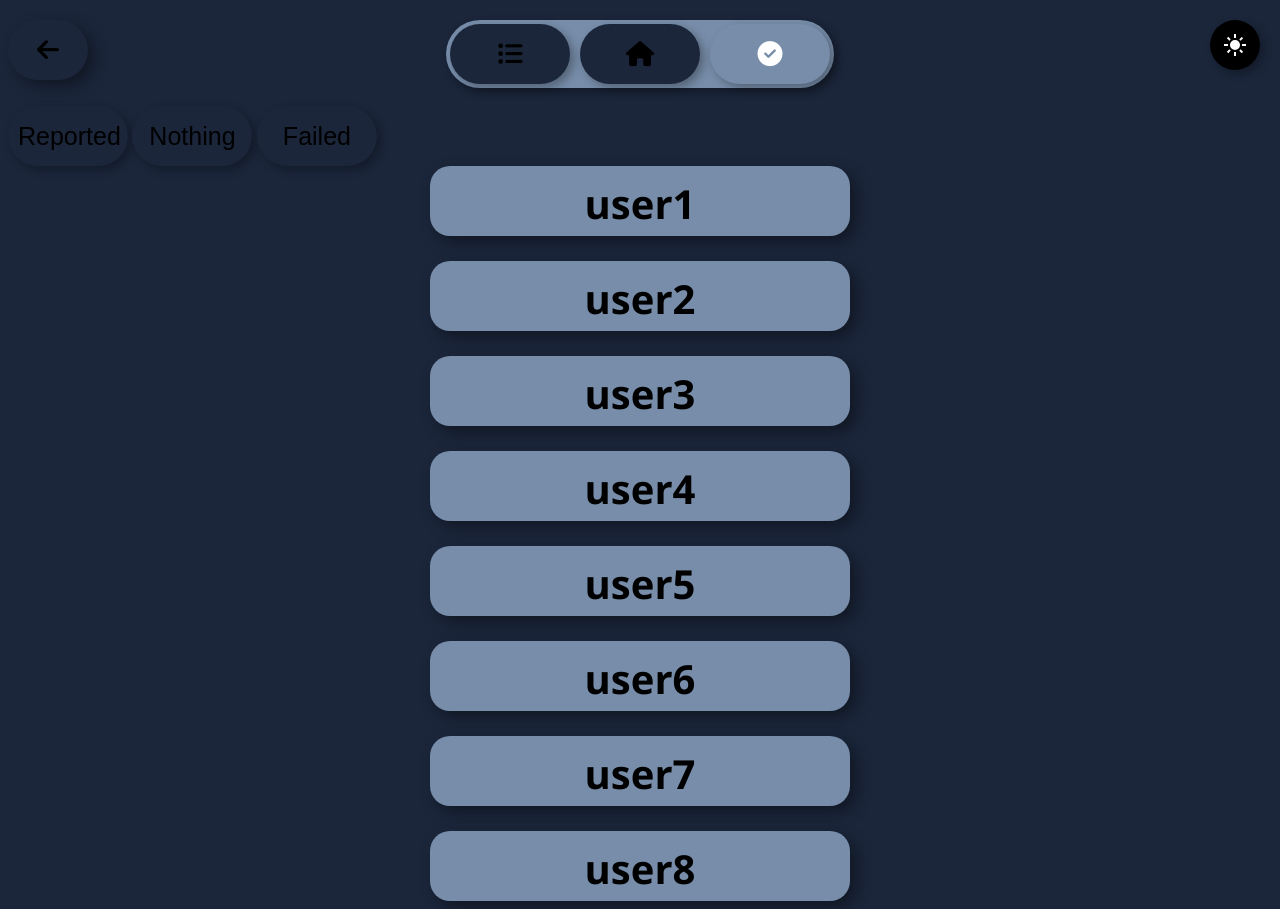
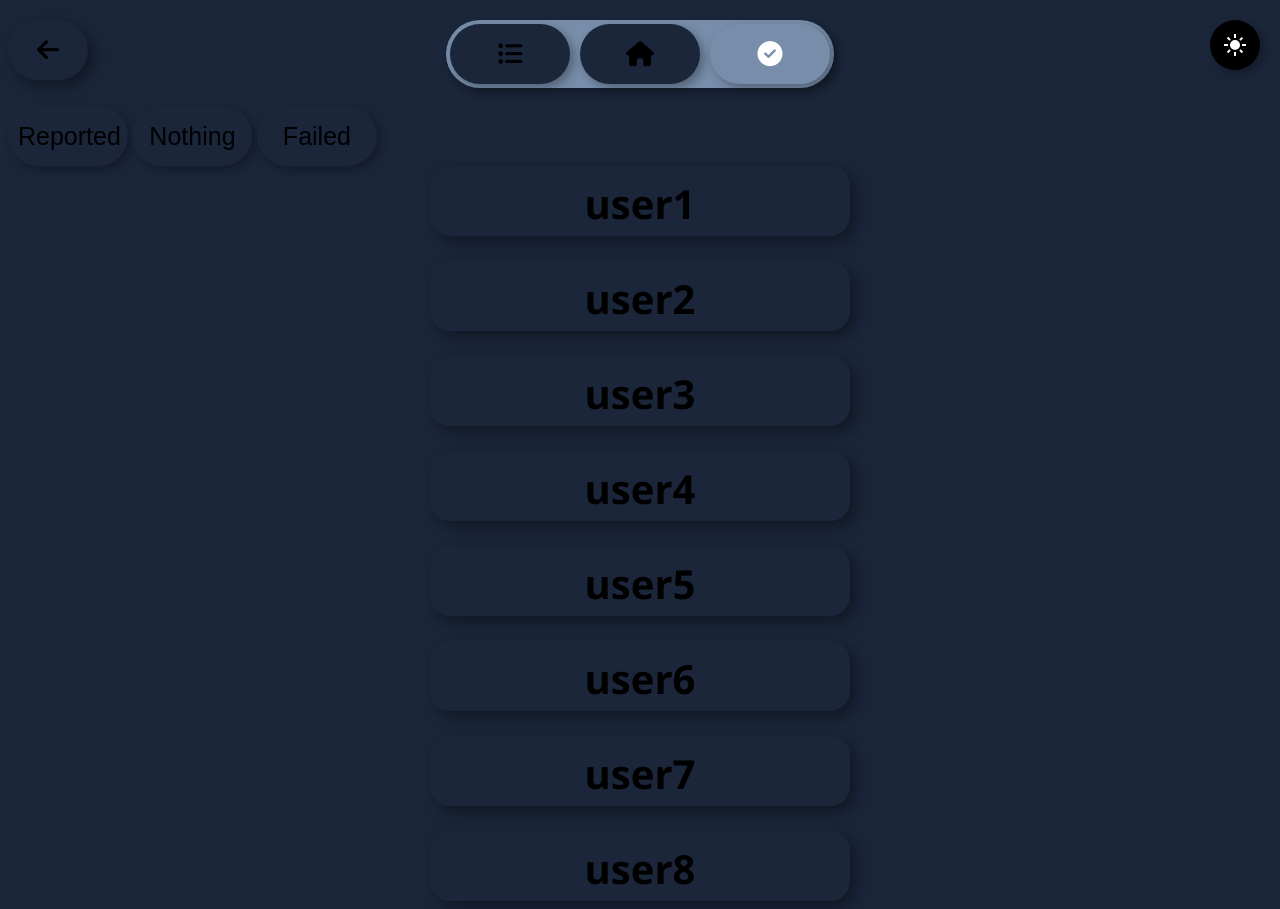
Before and after one commit to Phishifyinnen/Phishify, a plain HTML site: page Main/Phishify_Status.html in a window 1280 px wide. Drawn offline with Linux system fonts and the light colour scheme.

Commit message:
Update style.css

```diff
--- a/Main/style.css
+++ b/Main/style.css
@@ -5,6 +5,7 @@
     --text-color: black;
     --input-color: #0D1B2A;
     --button-color: #778DA9;
+    --status-color: #black;
 }
 .darkmode{
     --accent-color: #778DA9;
@@ -169,12 +170,13 @@ footer{
 }
 
 .users_userList {
+
     border-radius: 0px;
     padding: 10px;
     text-align: center;
     height: 50px;
     width: 400px;
-    background-color: var(--button-color);
+    background-color: var(--status-color);
     border-radius: 20px 20px 20px 20px;
     font-family: Poppins, "Segoe UI", sans-serif;
     font-size: 40px;
```
